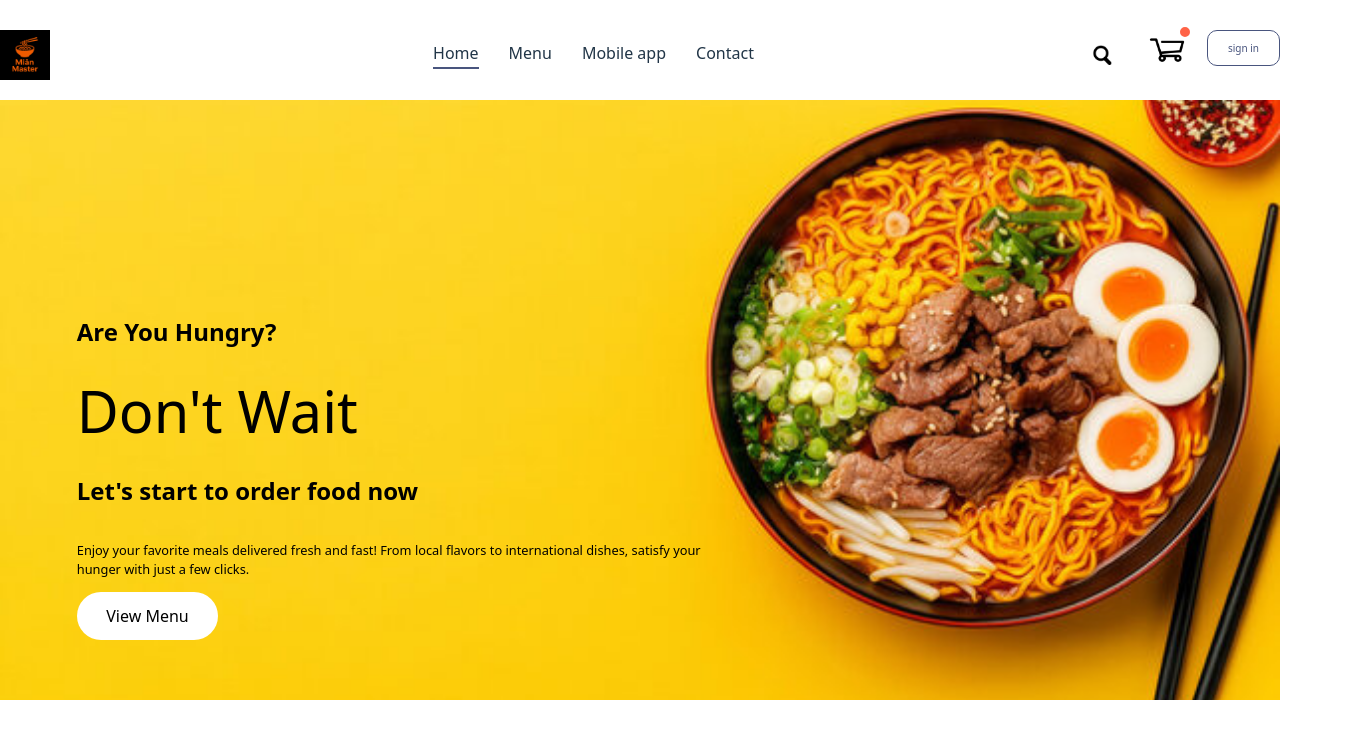
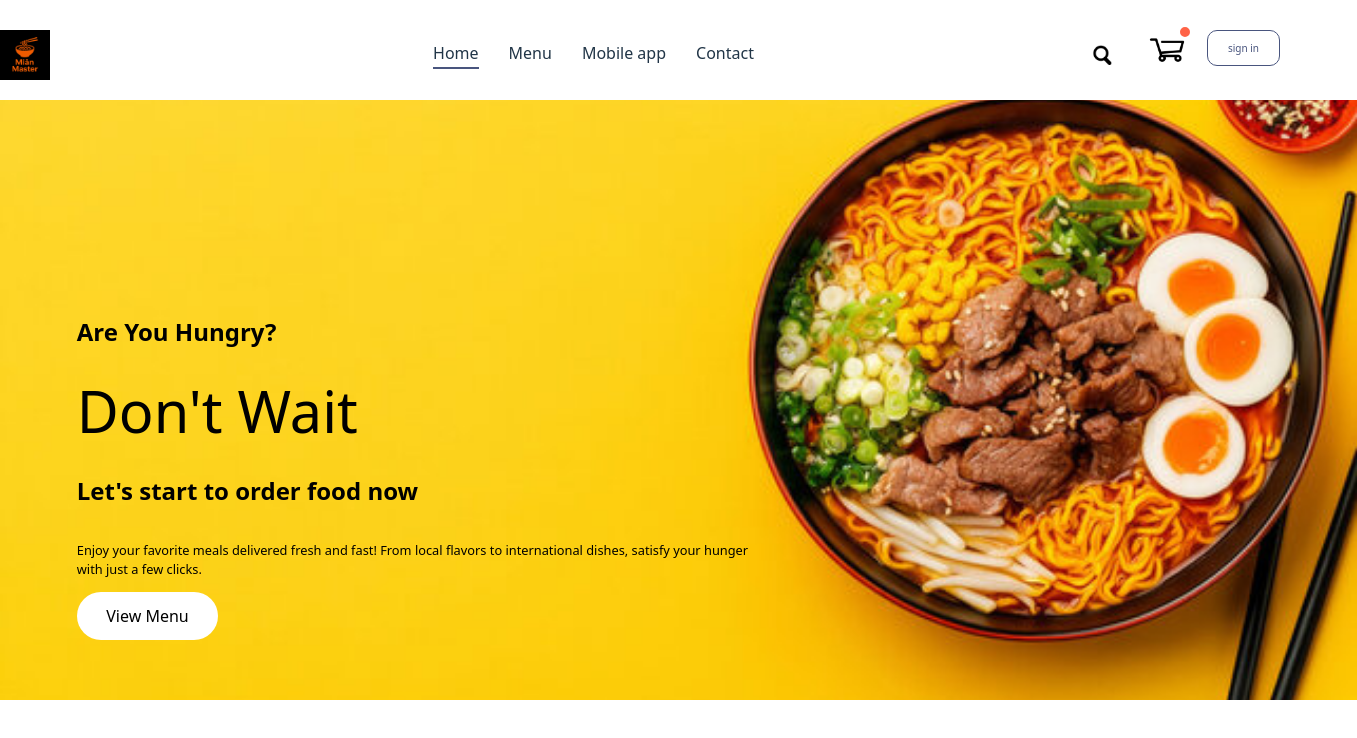
Before and after one commit to Mithsala123/Food-Delivery-App, a React (Vite) app in the folder frontend/: page / in a window 1280 px wide. Shown: the top 738 px of the page, 1357 px wide, since content can reach past the window. Built offline with nearby package versions, Linux system fonts and the light colour scheme.

Commit message:
homepage

```diff
--- a/frontend/src/components/Header/Header.css
+++ b/frontend/src/components/Header/Header.css
@@ -6,6 +6,7 @@
     position: relative;
     background: url('/new.jpg') no-repeat center center;
     background-size: cover;
+    padding:0 3vw;
 }
 
 .header-contend{
```
